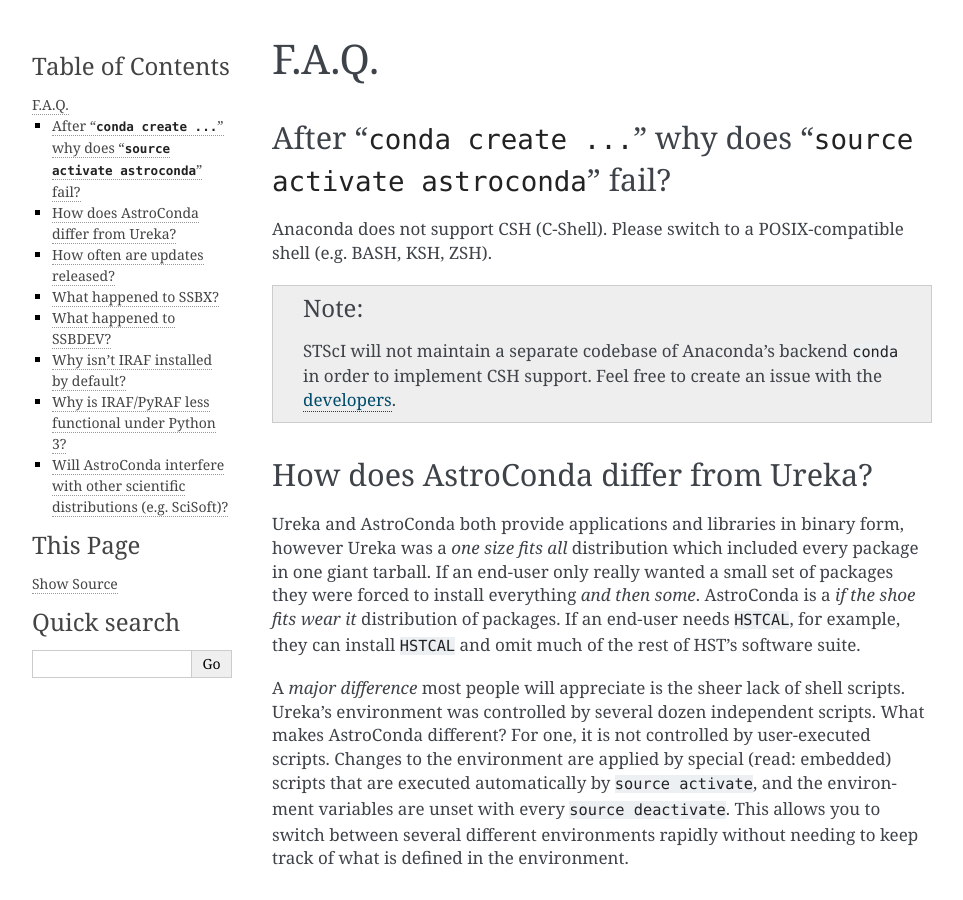
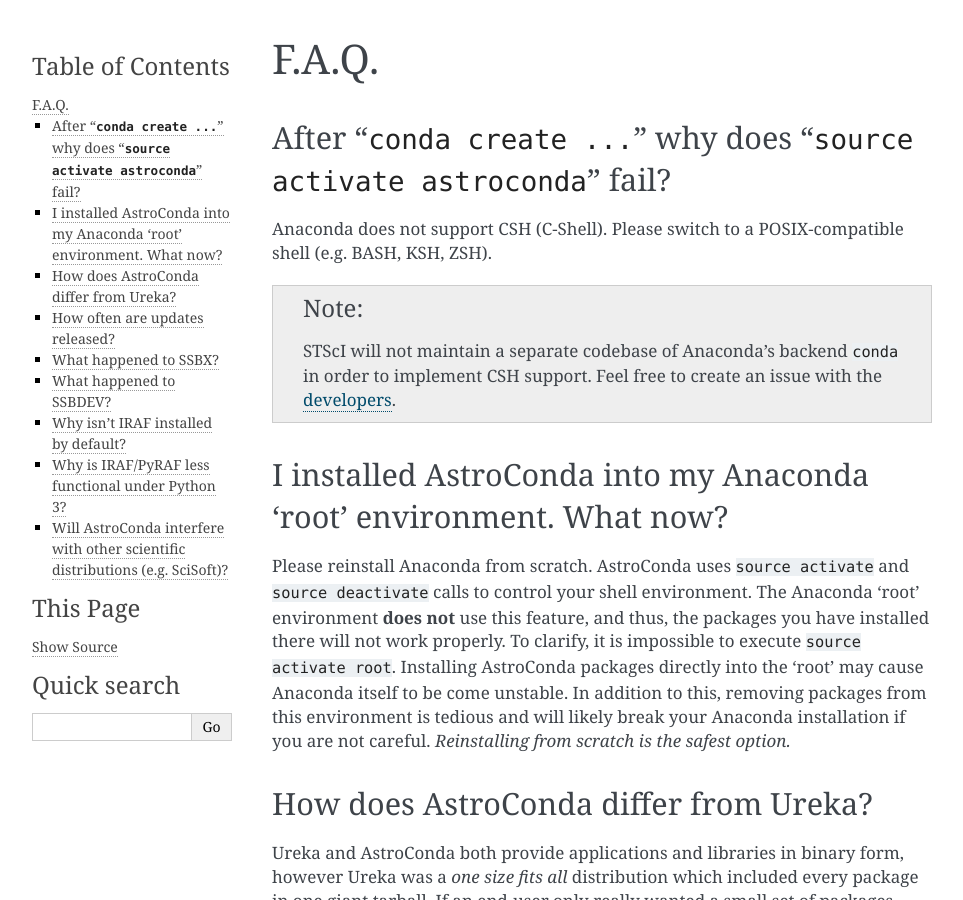
Before and after one commit to jhunkeler/astroconda, a Sphinx documentation site: the page built from source/faq.rst, in a window 1280 px wide and 900 px high. Shown: the whole window, without its empty margins (148-1111 px from the left). Built offline with Sphinx 7.4.7, drawn with Linux system fonts in a browser that asks for light colours.

Commit message:
Add blurb about enviroment safety

```diff
--- a/source/faq.rst
+++ b/source/faq.rst
@@ -11,6 +11,15 @@
 
     STScI will not maintain a separate codebase of Anaconda's backend ``conda`` in order to implement CSH support. Feel free to
     create an issue with the `developers <http://github.com/conda/conda/issues>`_.
+
+I installed AstroConda into my Anaconda 'root' environment. What now?
+=====================================================================
+
+Please reinstall Anaconda from scratch. AstroConda uses ``source activate`` and ``source deactivate`` calls to control your shell
+environment. The Anaconda 'root' environment **does not** use this feature, and thus, the packages you have installed there will not work properly.
+To clarify, it is impossible to execute ``source activate root``. Installing AstroConda packages directly into the 'root' may cause
+Anaconda itself to be come unstable. In addition to this, removing packages from this environment is tedious and will likely break
+your Anaconda installation if you are not careful. *Reinstalling from scratch is the safest option.*
 
 How does AstroConda differ from Ureka?
 ======================================
```
